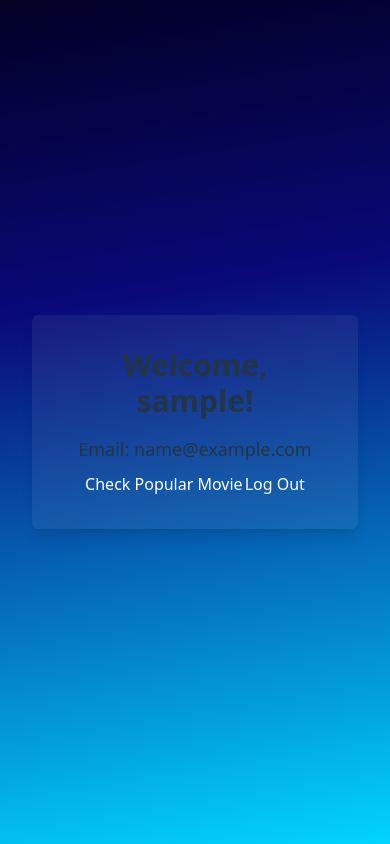
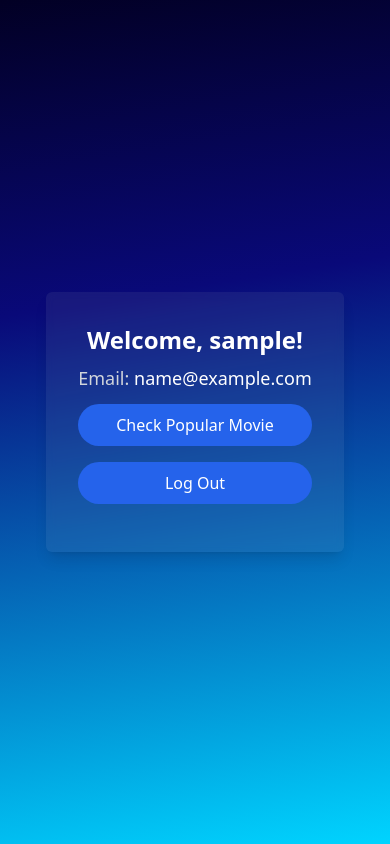
Before and after one commit to vienyevelyn/PopularMovieWeb, a React (Vite) app: page /profile in a window 390 px wide. Built offline with nearby package versions, Linux system fonts and the light colour scheme; sample sign-in values are in the browser's storage.

Commit message:
feat(talent-growth): Responsive + Designing Profile

```diff
--- a/src/pages/Profile.jsx
+++ b/src/pages/Profile.jsx
@@ -32,16 +32,16 @@ function Profile(){
     return (
         <>
             <div className="bg-gray-400 rounded-md backdrop-filter backdrop-blur-sm bg-opacity-10 shadow-lg p-8">
-                <h1 className="text-3xl font-bold mb-4">
+                <h1 className="text-2xl md:text-4xl font-bold text-center text-white mb-2">
                     Welcome, {data.username}!
                 </h1>
-                <p className="text-lg mb-2">
-                    <span>Email: {data.email}</span>
+                <p className="text-lg mb-3 text-white">
+                    <span className="font-medium text-gray-300">Email:</span>  {data.email}
                 </p>
-                <button className="text-white" onClick={checkMovie}>
+                <button className="text-white block mx-auto w-full py-2 px-4 bg-blue-600 text-white rounded-full mb-4 hover:bg-blue-700 transition duration-200" onClick={checkMovie}>
                     Check Popular Movie
                 </button>
-                <button className="text-white" onClick={LogingOut}>
+                <button className="text-white block mx-auto w-full py-2 px-4 bg-blue-600 text-white rounded-full mb-4 hover:bg-blue-700 transition duration-200" onClick={LogingOut}>
                     Log Out
                 </button>
             </div>
```
